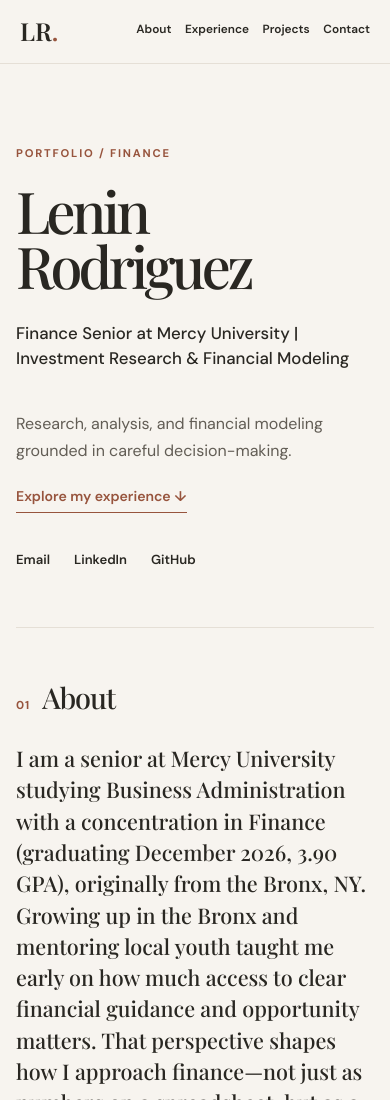
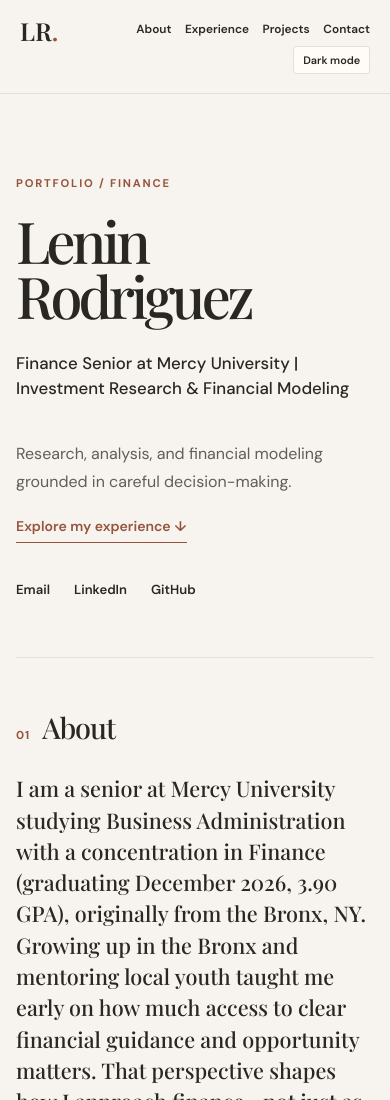
Before and after one commit to leninrodriguez897-hue/leninrodriguez897-hue.github.io, a plain HTML site: page index.html in a window 390 px wide. Shown: the top 1100 px of the page. Drawn offline with nearby package versions, Linux system fonts and the light colour scheme.

Commit message:
Add dark mode

```diff
--- a/index.html
+++ b/index.html
@@ -18,12 +18,15 @@
 
     <header class="site-header">
       <a class="wordmark" href="#intro" aria-label="Lenin Rodriguez, home">LR<span>.</span></a>
+      <div class="header-tools">
         <nav class="main-nav" aria-label="Main navigation">
           <a href="#about">About</a>
           <a href="#experience">Experience</a>
           <a href="#projects">Projects</a>
           <a href="#contact">Contact</a>
         </nav>
+        <button class="theme-toggle" id="theme-toggle" type="button" aria-pressed="false">Dark mode</button>
+      </div>
     </header>
 
     <main id="main">
--- a/script.js
+++ b/script.js
@@ -1,5 +1,49 @@
 const copyButton = document.querySelector("[data-copy-email]");
 const copyStatus = document.querySelector(".copy-status");
+const themeToggle = document.querySelector("#theme-toggle");
+const themeMeta = document.querySelector('meta[name="theme-color"]');
+const colorScheme = window.matchMedia("(prefers-color-scheme: dark)");
+const themeStorageKey = "lenin-portfolio-theme";
+
+if (themeToggle) {
+  let savedTheme = null;
+
+  try {
+    const storedTheme = window.localStorage.getItem(themeStorageKey);
+    if (storedTheme === "light" || storedTheme === "dark") {
+      savedTheme = storedTheme;
+    }
+  } catch (error) {
+    console.error("Unable to read the saved theme preference.", error);
+  }
+
+  const setTheme = (theme) => {
+    document.documentElement.dataset.theme = theme;
+    themeToggle.setAttribute("aria-pressed", String(theme === "dark"));
+    if (themeMeta) {
+      themeMeta.content = theme === "dark" ? "#252724" : "#f7f4ef";
+    }
+  };
+
+  setTheme(savedTheme || (colorScheme.matches ? "dark" : "light"));
+
+  themeToggle.addEventListener("click", () => {
+    savedTheme = document.documentElement.dataset.theme === "dark" ? "light" : "dark";
+    setTheme(savedTheme);
+
+    try {
+      window.localStorage.setItem(themeStorageKey, savedTheme);
+    } catch (error) {
+      console.error("Unable to save the theme preference.", error);
+    }
+  });
+
+  colorScheme.addEventListener("change", (event) => {
+    if (savedTheme === null) {
+      setTheme(event.matches ? "dark" : "light");
+    }
+  });
+}
 
 if (copyButton && copyStatus) {
   copyButton.addEventListener("click", async () => {
--- a/style.css
+++ b/style.css
@@ -6,8 +6,20 @@
   --muted: #625d55;
   --line: #e5dfd6;
   --accent: #97543d;
+  --button-hover-bg: #f2e9e1;
   --serif: "Playfair Display", Georgia, serif;
   --sans: "DM Sans", Arial, sans-serif;
+}
+
+:root[data-theme="dark"] {
+  color-scheme: dark;
+  --paper: #252724;
+  --surface: #30322e;
+  --ink: #f2efe9;
+  --muted: #c3beb4;
+  --line: #484942;
+  --accent: #e3a184;
+  --button-hover-bg: #41372f;
 }
 
 * {
@@ -84,6 +96,30 @@ button:focus-visible {
 .main-nav {
   display: flex;
   gap: clamp(1.1rem, 3vw, 2.5rem);
+}
+
+.header-tools {
+  display: flex;
+  align-items: center;
+  gap: clamp(0.75rem, 2vw, 1.5rem);
+}
+
+.theme-toggle {
+  padding: 0.45rem 0.7rem;
+  border: 1px solid var(--line);
+  border-radius: 3px;
+  background: var(--surface);
+  color: var(--ink);
+  font: 600 0.74rem var(--sans);
+  white-space: nowrap;
+  cursor: pointer;
+  transition: color 160ms ease, border-color 160ms ease, background-color 160ms ease;
+}
+
+.theme-toggle:hover {
+  border-color: var(--accent);
+  background: var(--button-hover-bg);
+  color: var(--accent);
 }
 
 .main-nav a,
@@ -434,7 +470,7 @@ button:focus-visible {
 
 .copy-button:hover {
   border-color: var(--accent);
-  background: #f2e9e1;
+  background: var(--button-hover-bg);
   color: var(--accent);
 }
 
@@ -479,6 +515,15 @@ button:focus-visible {
 
   .main-nav {
     gap: 0.85rem;
+  }
+
+  .header-tools {
+    gap: 0.65rem;
+  }
+
+  .theme-toggle {
+    padding: 0.38rem 0.55rem;
+    font-size: 0.68rem;
   }
 
   .main-nav a {
@@ -561,6 +606,13 @@ button:focus-visible {
     row-gap: 0.35rem;
   }
 
+  .header-tools {
+    flex-wrap: wrap;
+    justify-content: flex-end;
+    max-width: calc(100% - 2.5rem);
+    row-gap: 0.4rem;
+  }
+
   .intro h1 {
     font-size: 3.6rem;
   }
```
Lines whose indentation alone changed are shown as unchanged.
